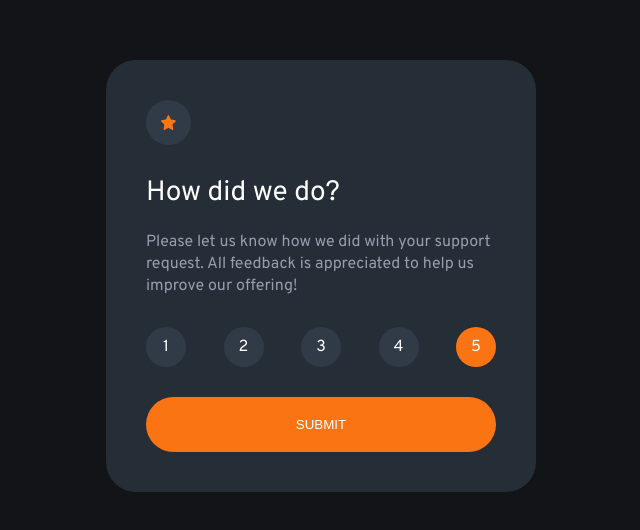
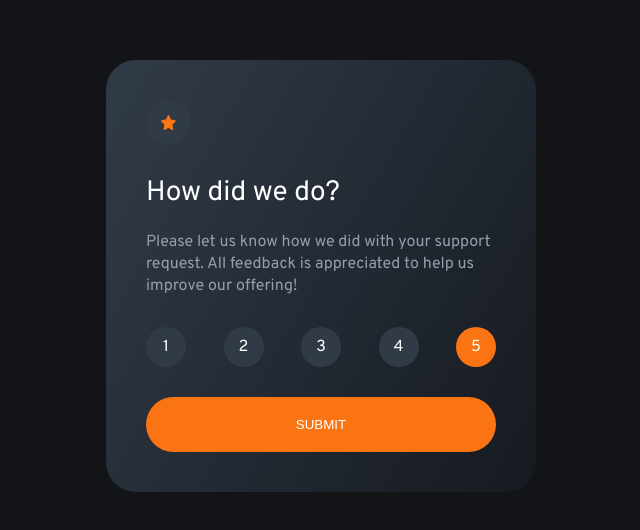
Before and after one commit to mauricciorcosta/interactive-rating-component, a plain HTML site: page index.html in a window 1280 px wide. Shown: the part 124-654 px from the top of the page, without its empty margins (319-959 px from the left). Drawn offline with Linux system fonts and the light colour scheme.

Commit message:
inclusão de gradiente no card

```diff
--- a/assets/css/style.css
+++ b/assets/css/style.css
@@ -12,6 +12,7 @@
     --darkGrey: #313b48;
     --mediumBlue: #313b48;
     --darkBlue: #252d37;
+    --mediumDarkBlue: #161a20;
     --veryDarkBlue: #121417;
 
     /* Fonts */
@@ -29,7 +30,7 @@ html {
 }
 
 .container .card {
-    background-color: var(--darkBlue);
+    background-image: linear-gradient(120deg, var(--mediumBlue), var(--mediumDarkBlue));
     display: flex;
     flex-direction: column;
     padding: 40px;
```
